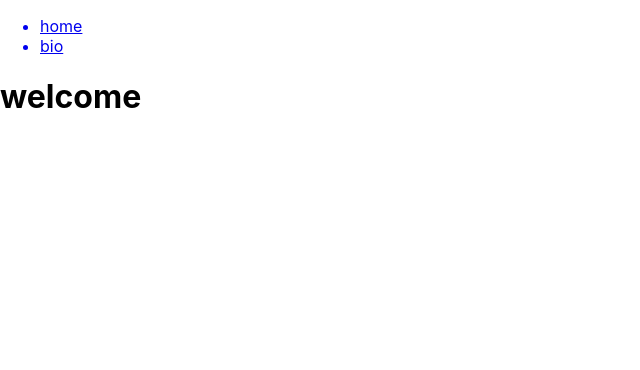
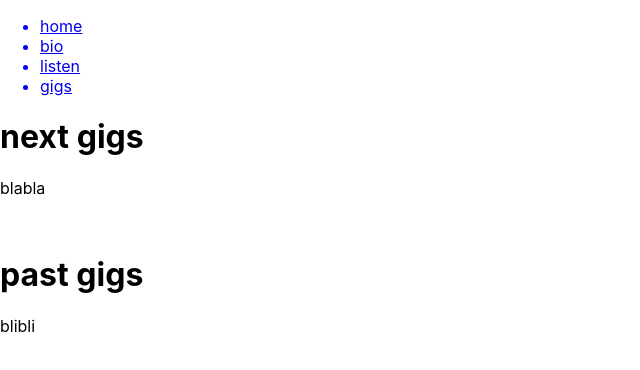
Before and after one commit to Malena-Guallar/website_m, a React (Create React App) app in the folder website_m/: page /gigs in a window 1280 px wide. Shown: the top 370 px of the page, without its empty margins (0-640 px from the left). Built offline with nearby package versions, Linux system fonts and the light colour scheme.

Commit message:
created a few more pages to the architecture

```diff
--- a/website_m/src/App.js
+++ b/website_m/src/App.js
@@ -2,6 +2,8 @@ import React from "react";
 import { BrowserRouter, Routes, Route } from 'react-router-dom';
 import Home from "./pages/Home";
 import Bio from "./pages/Bio";
+import Listen from "./components/Listen";
+import Gigs from "./components/Gigs";
 
 function App() {
   return (
@@ -11,6 +13,9 @@ function App() {
         <Route path="/" element={<Home />}></Route>
         <Route path="/bio" element={<Bio/>}></Route>
         <Route path="*" element={<Home/>}></Route>
+        <Route path="/listen" element={<Listen />}></Route>
+        <Route path="/gigs" element={<Gigs />}></Route>
+
 
       </Routes>
     </BrowserRouter>
--- /dev/null
+++ b/website_m/src/components/Gigs.js
@@ -0,0 +1,21 @@
+import React from "react";
+import Nav from "./Nav";
+
+const Gigs = () => {
+
+    return (
+        <div>
+            <Nav />
+            <h1>next gigs</h1>
+            <p>blabla</p>
+            <br></br>
+            <h1>past gigs</h1>
+            <p>blibli</p>
+        </div>
+
+    )
+
+
+}
+
+export default Gigs ;
--- /dev/null
+++ b/website_m/src/components/Listen.js
@@ -0,0 +1,17 @@
+import React from "react";
+import Nav from "./Nav";
+
+const Listen = () => {
+
+    return (
+        <div>
+            <Nav />
+            <p>listen on soundcloud</p>
+        </div>
+
+    )
+
+
+}
+
+export default Listen ;
--- a/website_m/src/components/Nav.js
+++ b/website_m/src/components/Nav.js
@@ -12,6 +12,12 @@ const Nav = () => {
                 <NavLink to="/bio">
                     <li>bio</li>
                 </NavLink>
+                <NavLink to="/listen">
+                    <li>listen</li>
+                </NavLink>
+                <NavLink to="/gigs">
+                    <li>gigs</li>
+                </NavLink>
             </ul>
         </div>
     )
```
